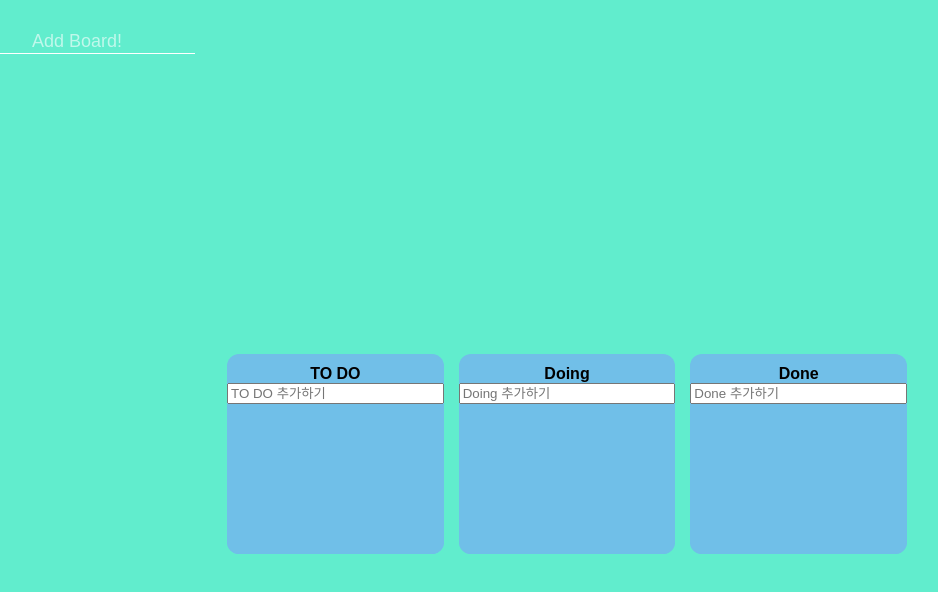
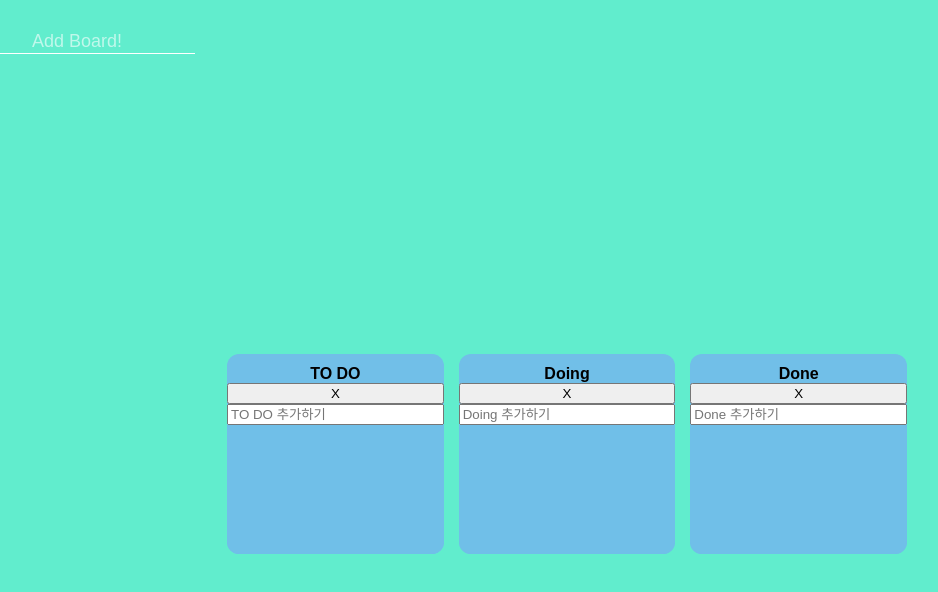
Before and after one commit to hyeongwoo94/TRELLOCLONE, a React (Create React App) app: page / in a window 1280 px wide. Shown: the top 592 px of the page, without its empty margins (73-1011 px from the left). Built offline with nearby package versions, Linux system fonts and the light colour scheme.

Commit message:
보드 삭제버튼 추가(최종)

```diff
--- a/src/App.tsx
+++ b/src/App.tsx
@@ -48,8 +48,7 @@ function App() {
         ...addBoard,
         [board + ""]: [],
       };
-      localStorage.setItem("todo", JSON.stringify(add));
-      console.log(addBoard);
+      localStorage.setItem("toDo", JSON.stringify(add));
       return add;
     });
     setValue("board", "");
--- a/src/Components/Board.tsx
+++ b/src/Components/Board.tsx
@@ -50,25 +50,38 @@ interface IForm {
 function Board({ toDos, boardId }: IBoardProps) {
   const setToDos = useSetRecoilState(toDoState);
   const { register, setValue, handleSubmit } = useForm<IForm>();
+  const deleteBoard = (event: React.MouseEvent<HTMLButtonElement>) => {
+    const {
+      currentTarget: { value },
+    } = event;
+    setToDos((allBoards) => {
+      const toDosBoard = { ...allBoards };
+      delete toDosBoard[value];
+      localStorage.setItem("toDo", JSON.stringify(toDosBoard));
+      return toDosBoard;
+    });
+  };
   const onValid = ({ toDo }: IForm) => {
     const newToDo = {
       id: Date.now(),
       text: toDo,
     };
     setToDos((allBoards) => {
-      const saveDate ={
+      const saveDate = {
         ...allBoards,
         [boardId]: [newToDo, ...allBoards[boardId]],
-      }
-      localStorage.setItem("todo", JSON.stringify(saveDate));
-      return saveDate
+      };
+      localStorage.setItem("toDo", JSON.stringify(saveDate));
+      return saveDate;
     });
     setValue("toDo", "");
   };
   return (
     <Wrapper>
       <Title>{boardId}</Title>
-
+      <button value={boardId} onClick={deleteBoard}>
+        X
+      </button>
       <Form onSubmit={handleSubmit(onValid)}>
         <input
           {...register("toDo", { required: true })}
@@ -93,7 +106,6 @@ function Board({ toDos, boardId }: IBoardProps) {
               />
             ))}
             {magic.placeholder}
-
           </Area>
         )}
       </Droppable>
--- a/src/atoms.tsx
+++ b/src/atoms.tsx
@@ -7,7 +7,7 @@ export interface ITodo{
 export interface IToDosState{
   [key: string] : ITodo[]
 }
-const localTodo = localStorage.getItem("todo");
+const localTodo = localStorage.getItem("toDo");
 const todoJSON = JSON.parse(localTodo as any);
 
 export const toDoState = atom<IToDosState>({
```
